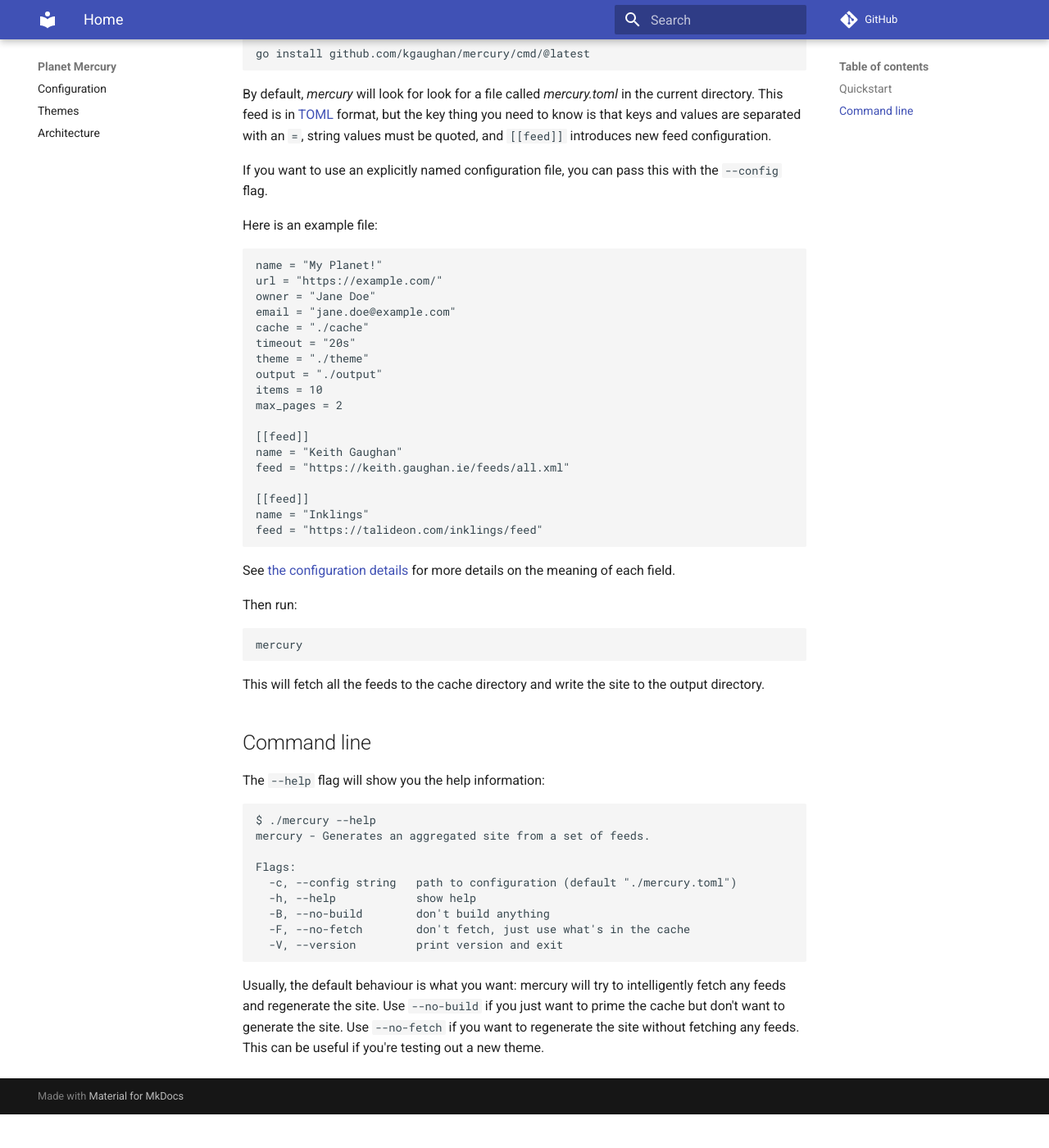
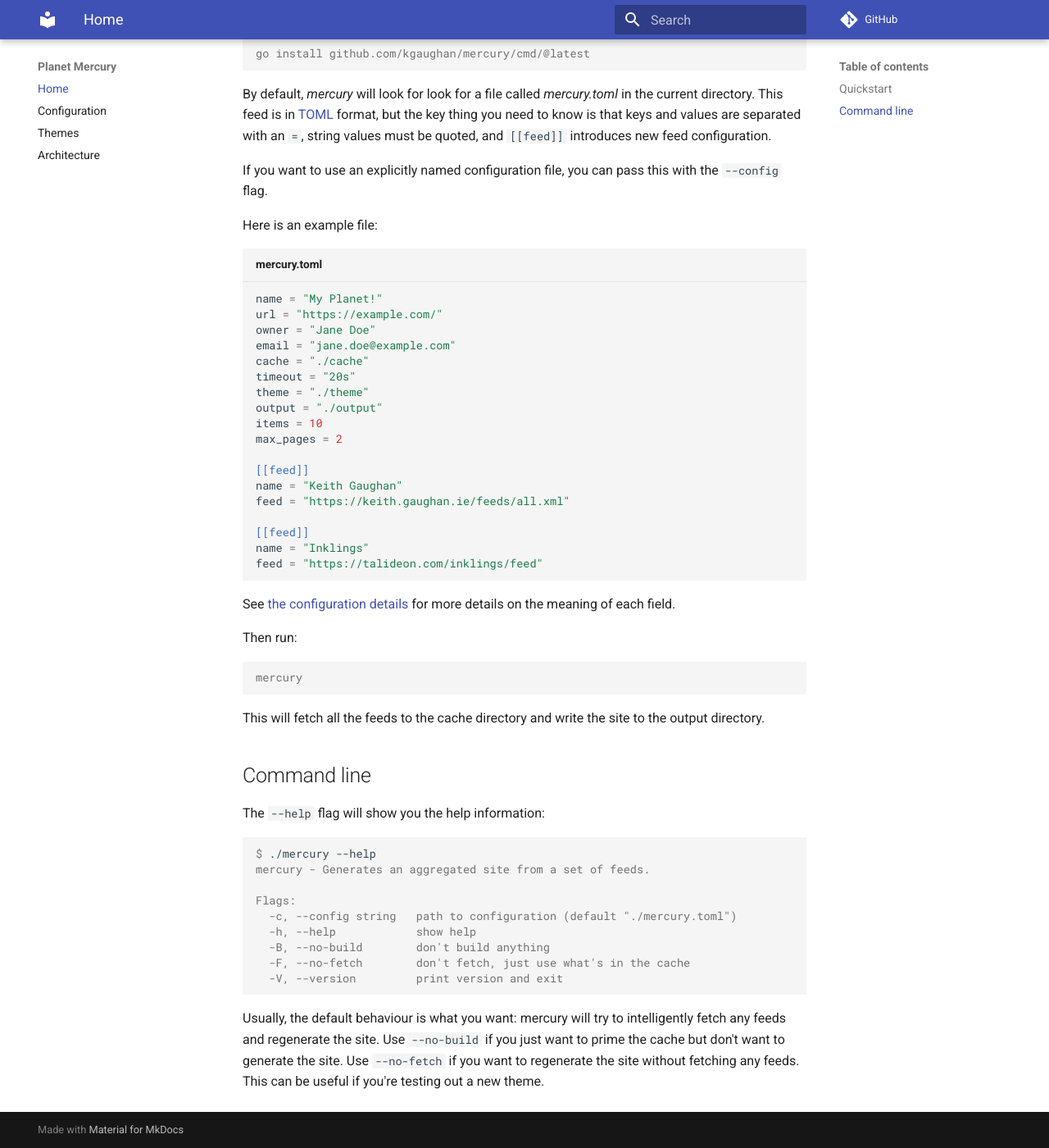
Before and after one commit to kgaughan/mercury, an MkDocs documentation site: the page built from docs/index.md, in a window 1280 px wide and 1400 px high, scrolled down 452 px. Shown: the whole window at 82% size. Built offline with MkDocs 1.6.1 and Material for MkDocs 9.7.7, drawn with Linux system fonts in a browser that asks for light colours; comment, search, counter and statistics services are not loaded; before the commit the page ends 1811 px from its top, so only the background shows below that.

Commit message:
Fix highlighting in the docs (#112)

````diff
--- a/docs/index.md
+++ b/docs/index.md
@@ -20,7 +20,7 @@
 
 Here is an example file:
 
-```toml
+```toml title="mercury.toml"
 name = "My Planet!"
 url = "https://example.com/"
 owner = "Jane Doe"
--- a/mkdocs.yml
+++ b/mkdocs.yml
@@ -5,10 +5,18 @@
   name: material
 
 markdown_extensions:
+  pymdownx.highlight:
+    anchor_linenums: true
+    line_spans: __span
+    pygments_lang_class: true
+  pymdownx.inlinehilite: {}
+  pymdownx.snippets: {}
+  pymdownx.superfences: {}
   admonition: {}
   attr_list: {}
 
 nav:
+  - index.md
   - configuration.md
   - themes.md
   - architecture.md
````
Also changed, not shown: docs/themes.md (+1 -1 lines), requirements.txt (+11 -11 lines).
